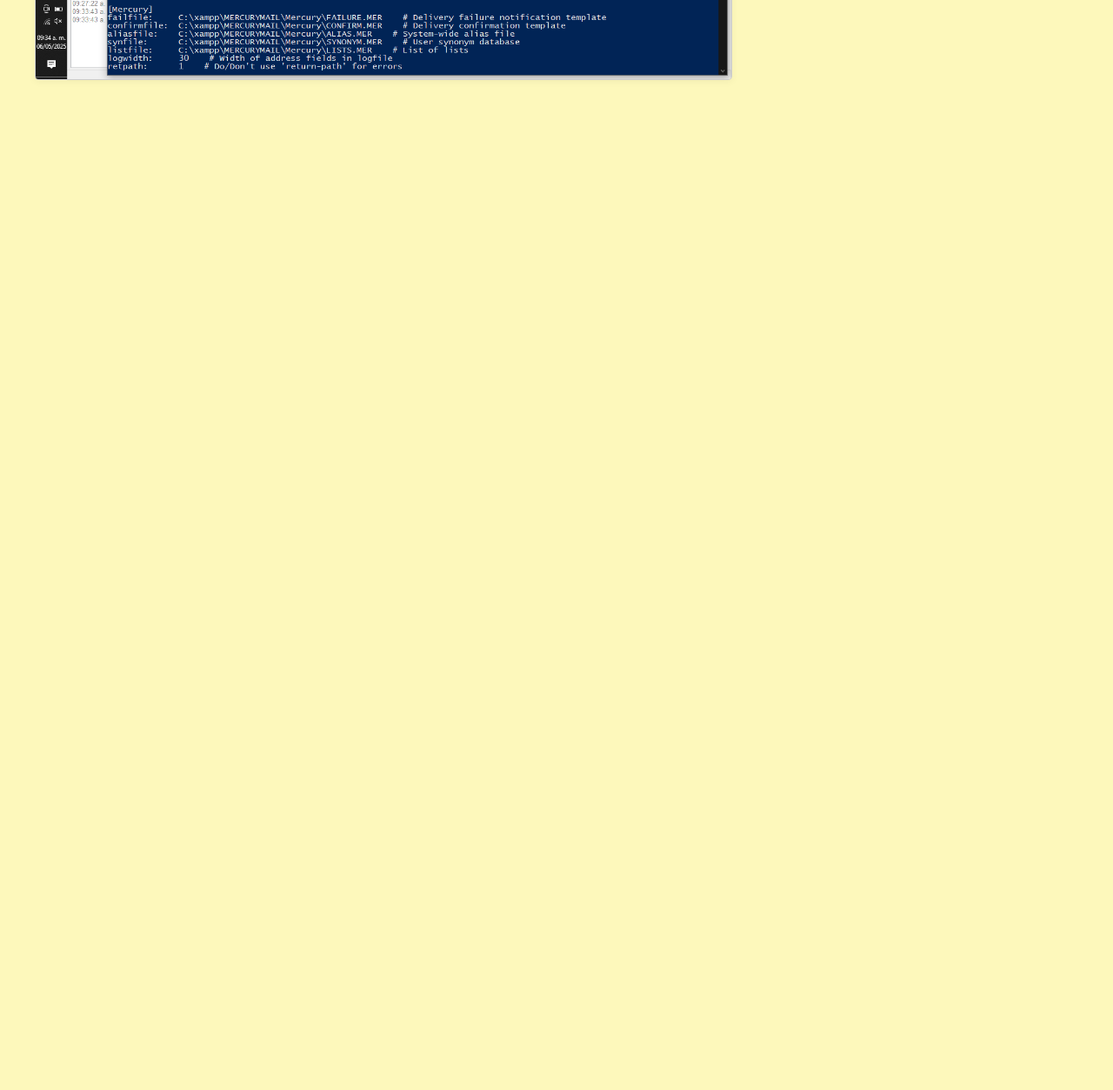
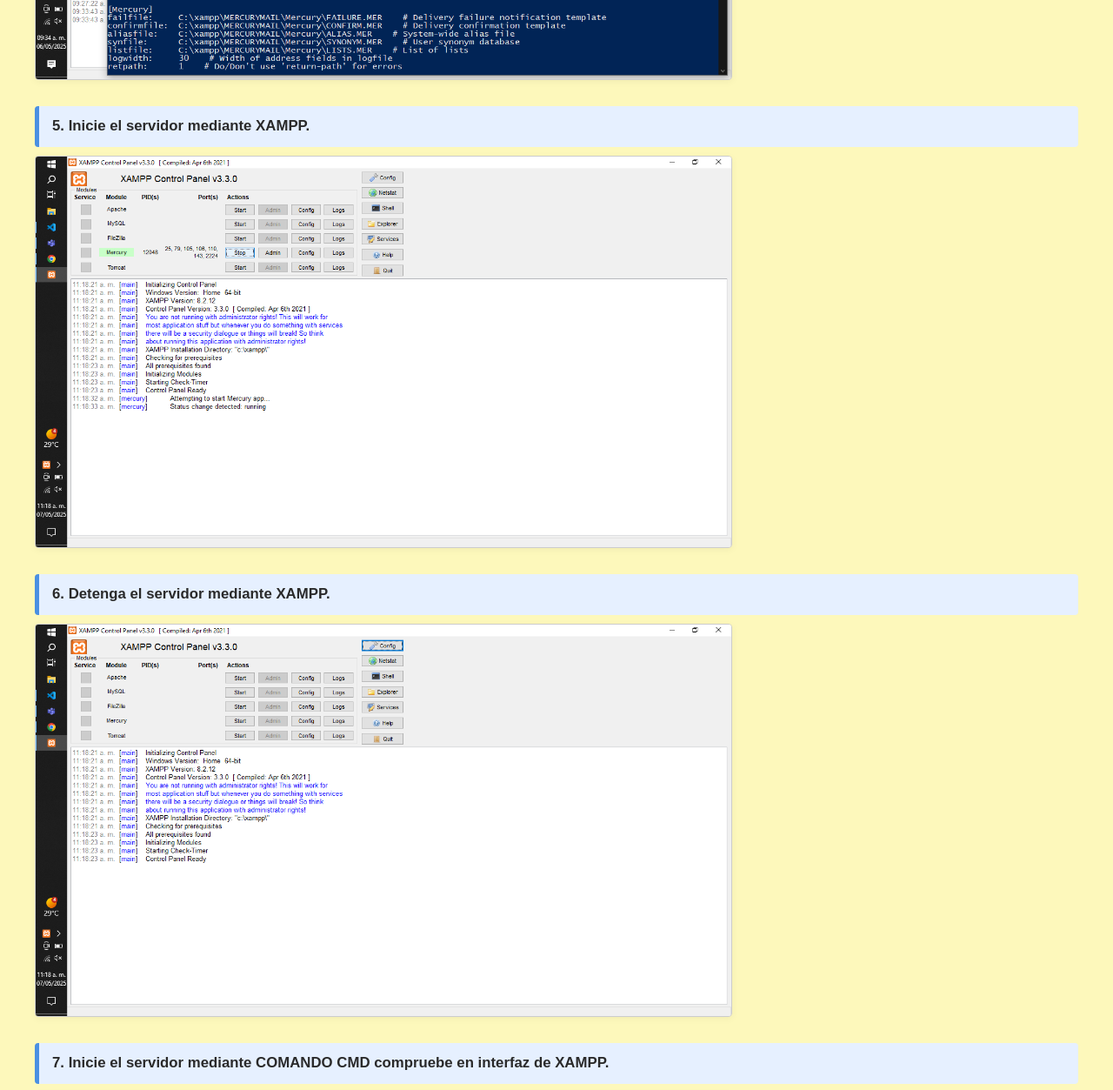
Before and after one commit to davidrs20/Mercury, a plain HTML site: page index.html in a window 1280 px wide. Shown: the part 2280-3533 px from the top of the page at 87% size. Before the commit the page ends 2412 px from the top, so only its background shows below. Drawn offline with Linux system fonts and the light colour scheme.

Commit message:
Tarea mercury terminado

```diff
--- a/index.html
+++ b/index.html
@@ -31,5 +31,25 @@
         <li>4. Muestre e archivo de configuración en PS usando more.</li>
     </ul>
     <img src="./images/Punto4.png" alt="Archivo de configuracion en ps" width="800" height="500">
+
+    <ul>
+        <li>5. Inicie el servidor mediante XAMPP.</li>
+    </ul>
+    <img src="./images/Punto5.png" alt="Iniciar servidor en XAMPP" width="800" height="500">
+
+    <ul>
+        <li>6. Detenga el servidor mediante XAMPP.</li>
+    </ul>
+    <img src="./images/Punto6.png" alt="Detener servidor en XAMPP" width="800" height="500">
+
+    <ul>
+        <li>7. Inicie el servidor mediante COMANDO CMD compruebe en interfaz de XAMPP.</li>
+    </ul>
+    <img src="./images/Punto7.png" alt="Iniciar el servidoren XAMPP mediante CMD" width="800" height="500">
+
+    <ul>
+        <li>8. Detenga el servidor mediante COMANDO CMD compruebe en interfaz de XAMPP.</li>
+    </ul>
+    <img src="./images/Punto8.png" alt="Detener el servidor en XAMPP mediante CMD" width="800" height="500">
 </body>
 </html>
```
Also changed, not shown: images/Punto5.png (added), images/Punto6.png (added), images/Punto7.png (added), images/Punto8.png (added).
